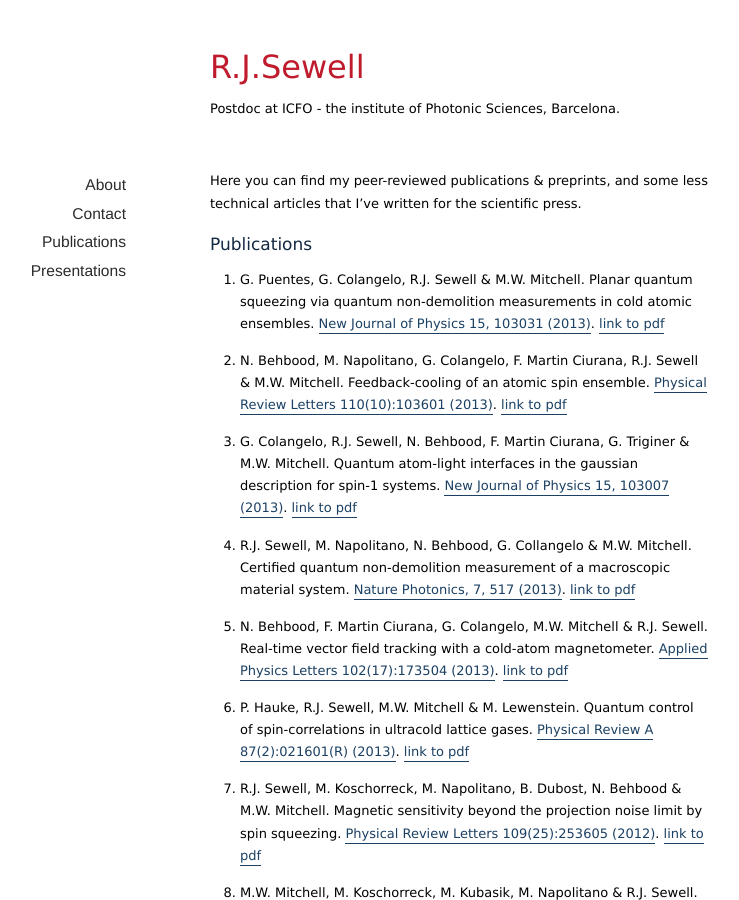
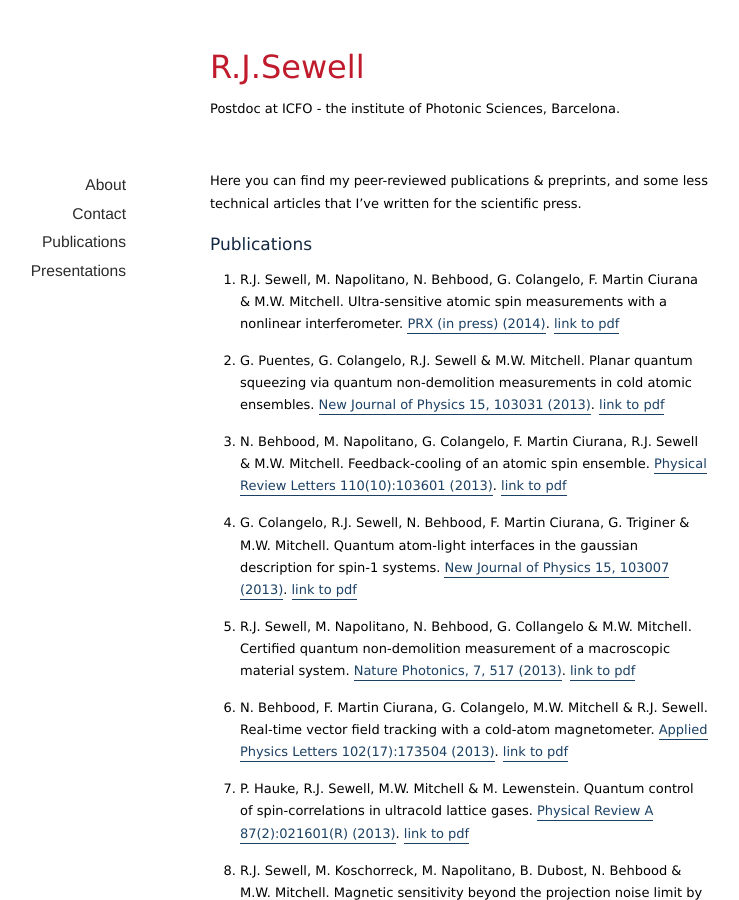
Before and after one commit to rjsewell/rjsewell.github.io, a Jekyll site: the page built from _pages/publications.md, in a window 1280 px wide and 900 px high. Shown: the whole window, without its empty margins (180-919 px from the left). Built offline with Jekyll 4.4.1, drawn with Linux system fonts in a browser that asks for light colours; nearby versions of some CDN libraries.

Commit message:
updated publications

```diff
--- a/_pages/publications.md
+++ b/_pages/publications.md
@@ -7,6 +7,9 @@ title:     Publications
 Here you can find my peer-reviewed publications & preprints, and some less technical articles that I've written for the scientific press.
 
 #Publications
+
+2. R.J. Sewell, M. Napolitano, N. Behbood, G. Colangelo, F. Martin Ciurana & M.W. Mitchell. Ultra-sensitive atomic spin measurements with a nonlinear interferometer. [PRX (in press) (2014)](http://arxiv.org/abs/1310.5889).
+[link to pdf]({{ site.url }}/assets/pdfs/SewellArXiv2013.pdf)
 
 1. G. Puentes, G. Colangelo, R.J. Sewell & M.W. Mitchell. Planar quantum squeezing via quantum non-demolition measurements in cold atomic ensembles. [New Journal of Physics 15, 103031 (2013)](http://iopscience.iop.org/1367-2630/15/10/103031).
 [link to pdf]({{ site.url }}/assets/pdfs/PuentesNJP2013.pdf)
```
Also changed, not shown: 11 other files.
